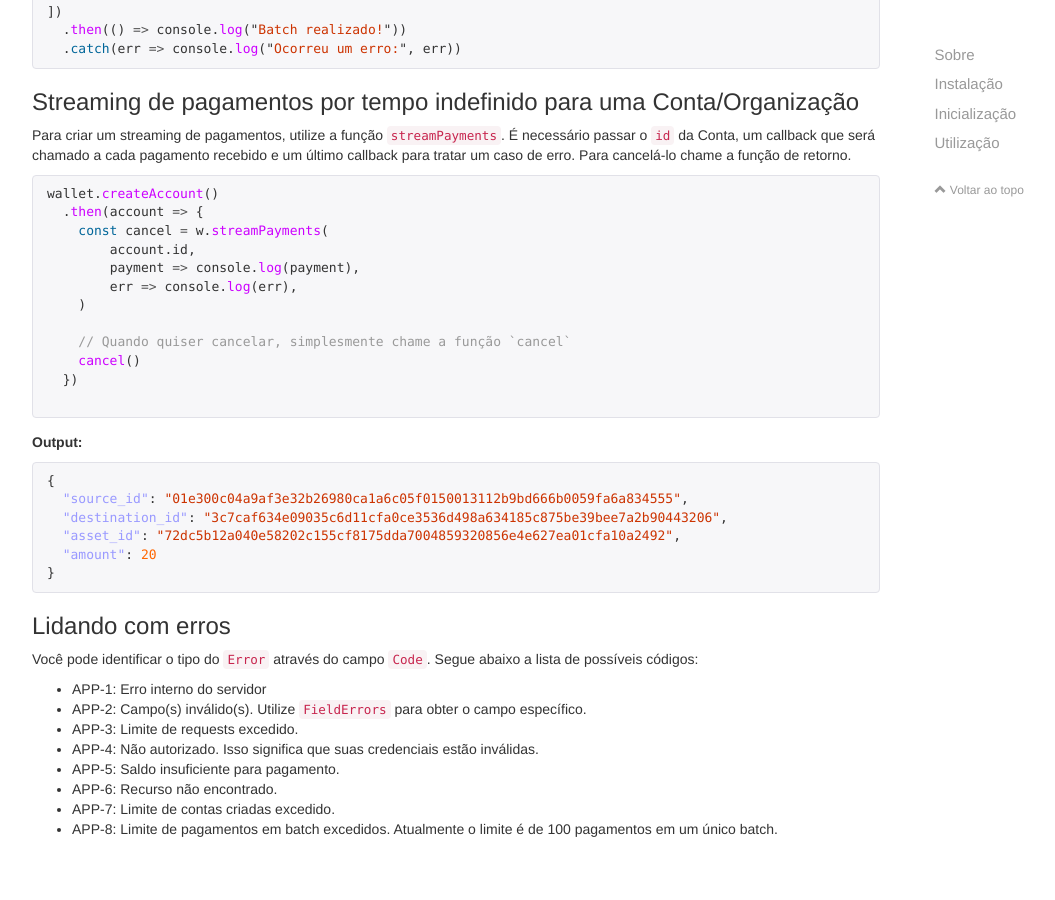
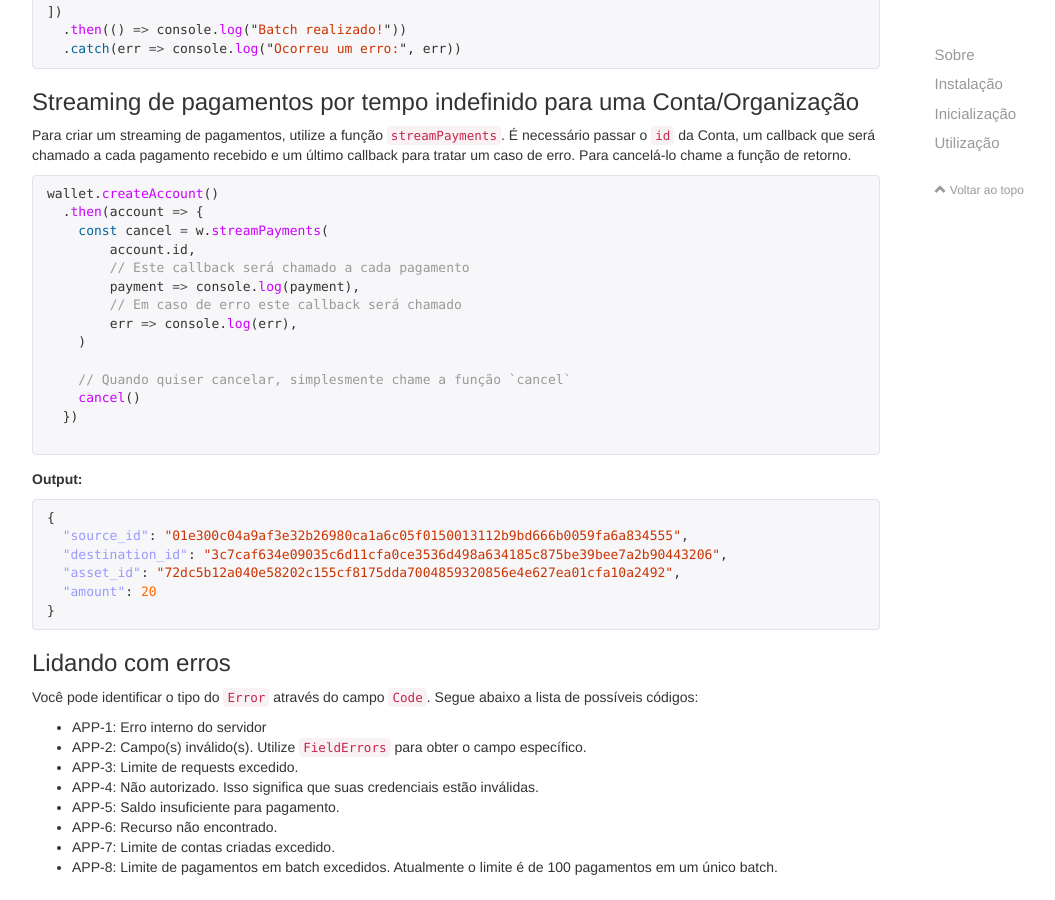
Before and after one commit to swipetech/swp-node-sdk, a Jekyll site: the page built from index.md, in a window 1280 px wide and 900 px high, scrolled down 4637 px. Shown: the whole window, without its empty margins (38-1093 px from the left). Built offline with Jekyll 4.4.1, drawn with Linux system fonts in a browser that asks for light colours; nearby versions of some CDN libraries; comment, search, counter and statistics services are not loaded.

Commit message:
added error callback to streaming

```diff
--- a/index.md
+++ b/index.md
@@ -256,7 +256,9 @@ wallet.createAccount()
   .then(account => {
     const cancel = w.streamPayments(
         account.id,
+        // Este callback será chamado a cada pagamento
         payment => console.log(payment),
+        // Em caso de erro este callback será chamado
         err => console.log(err),
     )
 
```
